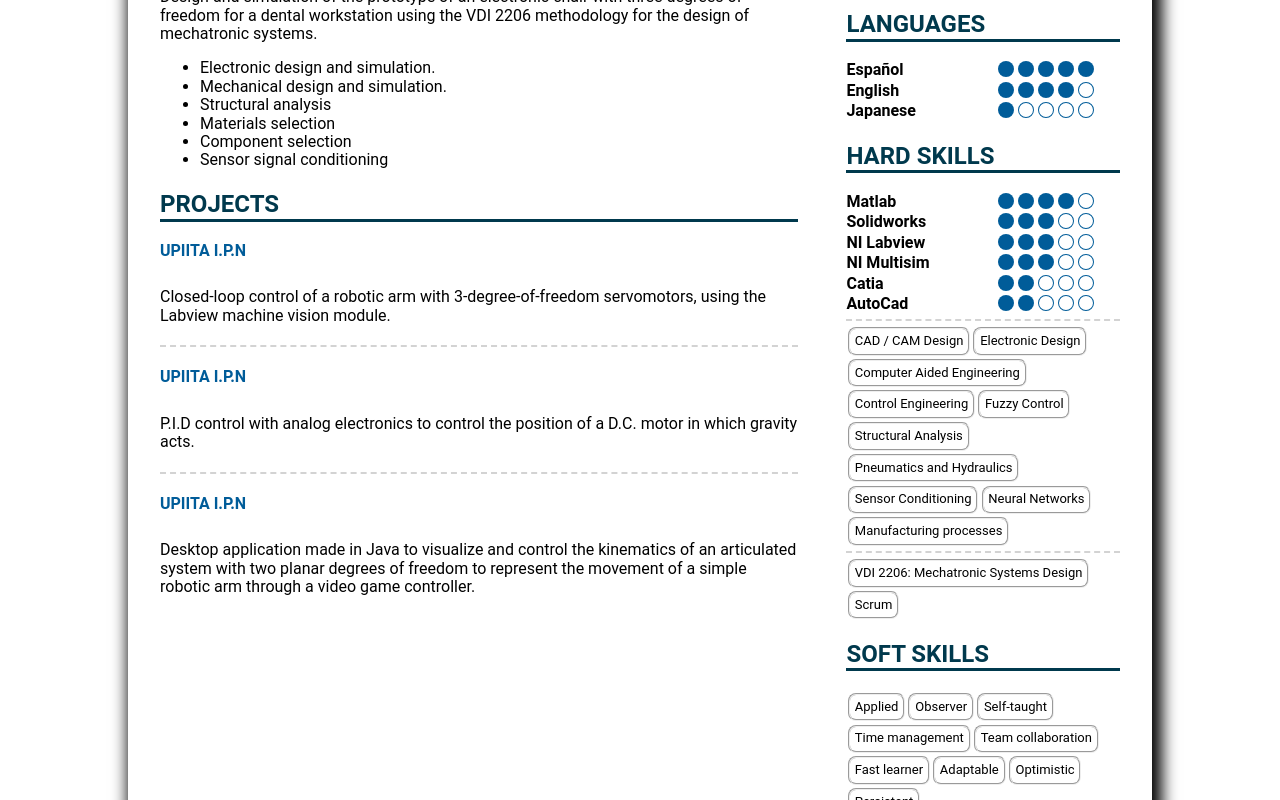
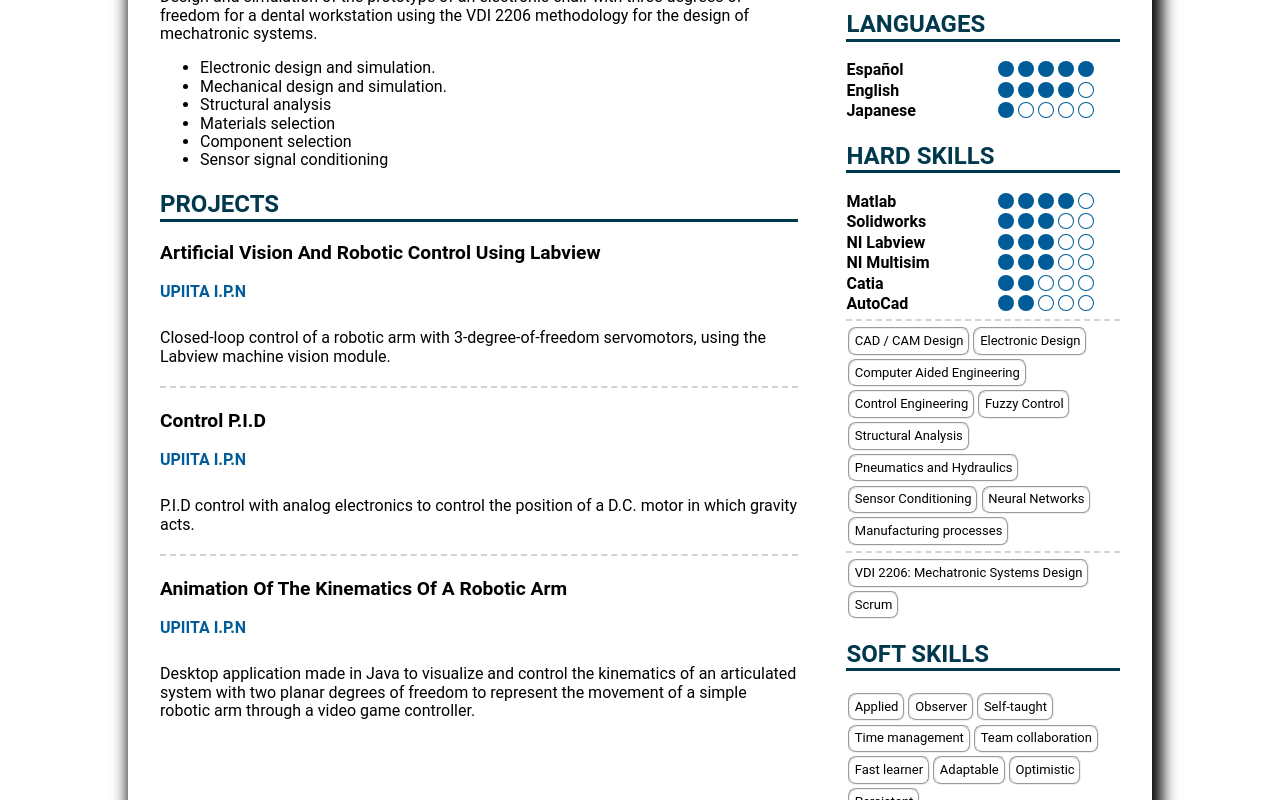
Before and after one commit to ErnestoZuniga/ErnestoZuniga.github.io, a React (Create React App) app: page /mechatronics in a window 1280 px wide. Shown: the part 578-1378 px from the top of the page. Built offline with nearby package versions, Linux system fonts and the light colour scheme.

Commit message:
Fix: more typos and bad declarations

```diff
--- a/src/assets/dataEn.json
+++ b/src/assets/dataEn.json
@@ -53,7 +53,7 @@
         "Sensor signal conditioning"
       ]
     },
-    "proyects": [
+    "projects": [
       {
         "title": "Projects",
         "project": "Artificial vision and robotic control using Labview",
@@ -149,7 +149,7 @@
           "rate": "2"
         },
         {
-          "ratedSkills": "C #",
+          "ratedSkills": "C#",
           "rate": "2"
         }
       ],
--- a/src/assets/dataEs.json
+++ b/src/assets/dataEs.json
@@ -53,20 +53,20 @@
         "Acondicionamiento de sensores"
       ]
     },
-    "proyects": [
+    "projects": [
       {
         "title": "Proyectos",
-        "proyect": "Visión artificial y control robótico empleando Labview",
+        "project": "Visión artificial y control robótico empleando Labview",
         "institution": "UPIITA I.P.N",
         "description": "Control en lazo cerrado de un brazo robótico con servomotores de 3 grados de libertad, usando el módulo de visión artificial de Labview."
       },
       {
-        "proyect": "Control P.I.D",
+        "project": "Control P.I.D",
         "institution": "UPIITA I.P.N",
         "description": "Control P.I.D con electrónica analógica para controlar la posición de un motor de C.D en el que actúa la gravedad."
       },
       {
-        "proyect": "Animación de la cinemática de un brazo robótico",
+        "project": "Animación de la cinemática de un brazo robótico",
         "institution": "UPIITA I.P.N",
         "description": "Aplicación de escritorio realizada en Java para visualizar y controlar mediante un mando de videojuego la cinemática de un sistema articulado de dos grados de libertad planar para representar el movimiento de un brazo robótico simple. "
       }
--- a/src/containers/All.jsx
+++ b/src/containers/All.jsx
@@ -41,7 +41,7 @@ const All = () => {
           divider={true}
         />
         <Experience
-          h3={data.mechatronics.experience.title}
+          h3={data.mechatronics.experience.subtitle}
           h4={data.mechatronics.experience.company}
           dateStart={data.mechatronics.experience.dateStart}
           dateEnd={data.mechatronics.experience.dateEnd}
@@ -50,22 +50,22 @@ const All = () => {
           activities={data.mechatronics.experience.activities}
         />
         <Proyects
-          h2={data.mechatronics.proyects[0].title}
-          h3={data.mechatronics.proyects[0].proyect}
-          h4={data.mechatronics.proyects[0].institution}
-          description={data.mechatronics.proyects[0].description}
+          h2={data.mechatronics.projects[0].title}
+          h3={data.mechatronics.projects[0].project}
+          h4={data.mechatronics.projects[0].institution}
+          description={data.mechatronics.projects[0].description}
           divider={true}
         />
         <Proyects
-          h3={data.mechatronics.proyects[1].proyect}
-          h4={data.mechatronics.proyects[1].institution}
-          description={data.mechatronics.proyects[1].description}
+          h3={data.mechatronics.projects[1].project}
+          h4={data.mechatronics.projects[1].institution}
+          description={data.mechatronics.projects[1].description}
           divider={true}
         />
         <Proyects
-          h3={data.mechatronics.proyects[2].proyect}
-          h4={data.mechatronics.proyects[2].institution}
-          description={data.mechatronics.proyects[2].description}
+          h3={data.mechatronics.projects[2].project}
+          h4={data.mechatronics.projects[2].institution}
+          description={data.mechatronics.projects[2].description}
           //divider={true}
         />
       </div>
--- a/src/containers/Mechatronics .jsx
+++ b/src/containers/Mechatronics .jsx
@@ -39,22 +39,22 @@ const Mechatronics = () => {
           activities={data.mechatronics.experience.activities}
         />
         <Proyects
-          h2={data.mechatronics.proyects[0].title}
-          h3={data.mechatronics.proyects[0].proyect}
-          h4={data.mechatronics.proyects[0].institution}
-          description={data.mechatronics.proyects[0].description}
+          h2={data.mechatronics.projects[0].title}
+          h3={data.mechatronics.projects[0].project}
+          h4={data.mechatronics.projects[0].institution}
+          description={data.mechatronics.projects[0].description}
           divider={true}
         />
         <Proyects
-          h3={data.mechatronics.proyects[1].proyect}
-          h4={data.mechatronics.proyects[1].institution}
-          description={data.mechatronics.proyects[1].description}
+          h3={data.mechatronics.projects[1].project}
+          h4={data.mechatronics.projects[1].institution}
+          description={data.mechatronics.projects[1].description}
           divider={true}
         />
         <Proyects
-          h3={data.mechatronics.proyects[2].proyect}
-          h4={data.mechatronics.proyects[2].institution}
-          description={data.mechatronics.proyects[2].description}
+          h3={data.mechatronics.projects[2].project}
+          h4={data.mechatronics.projects[2].institution}
+          description={data.mechatronics.projects[2].description}
         />
       </div>
 
```
